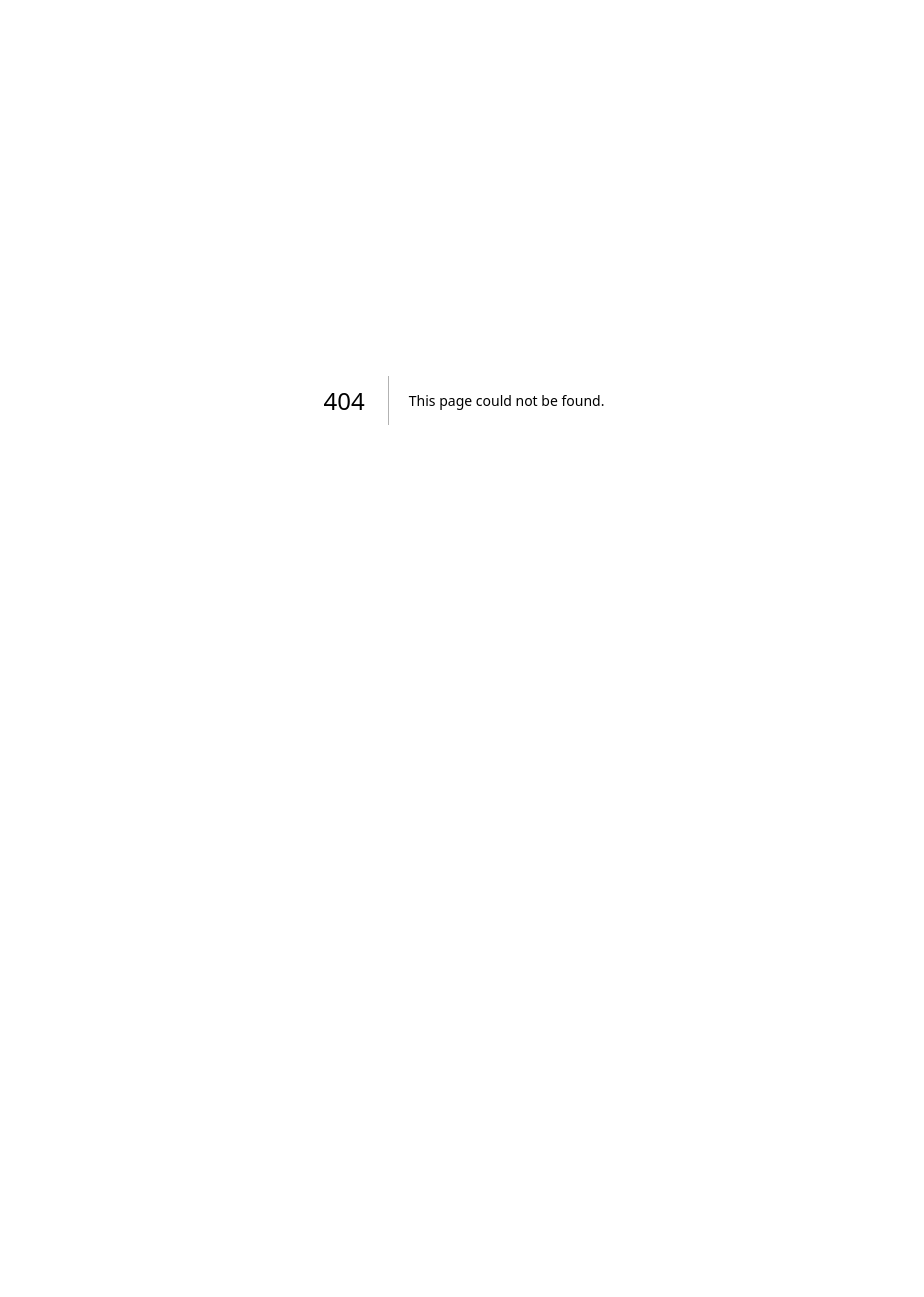
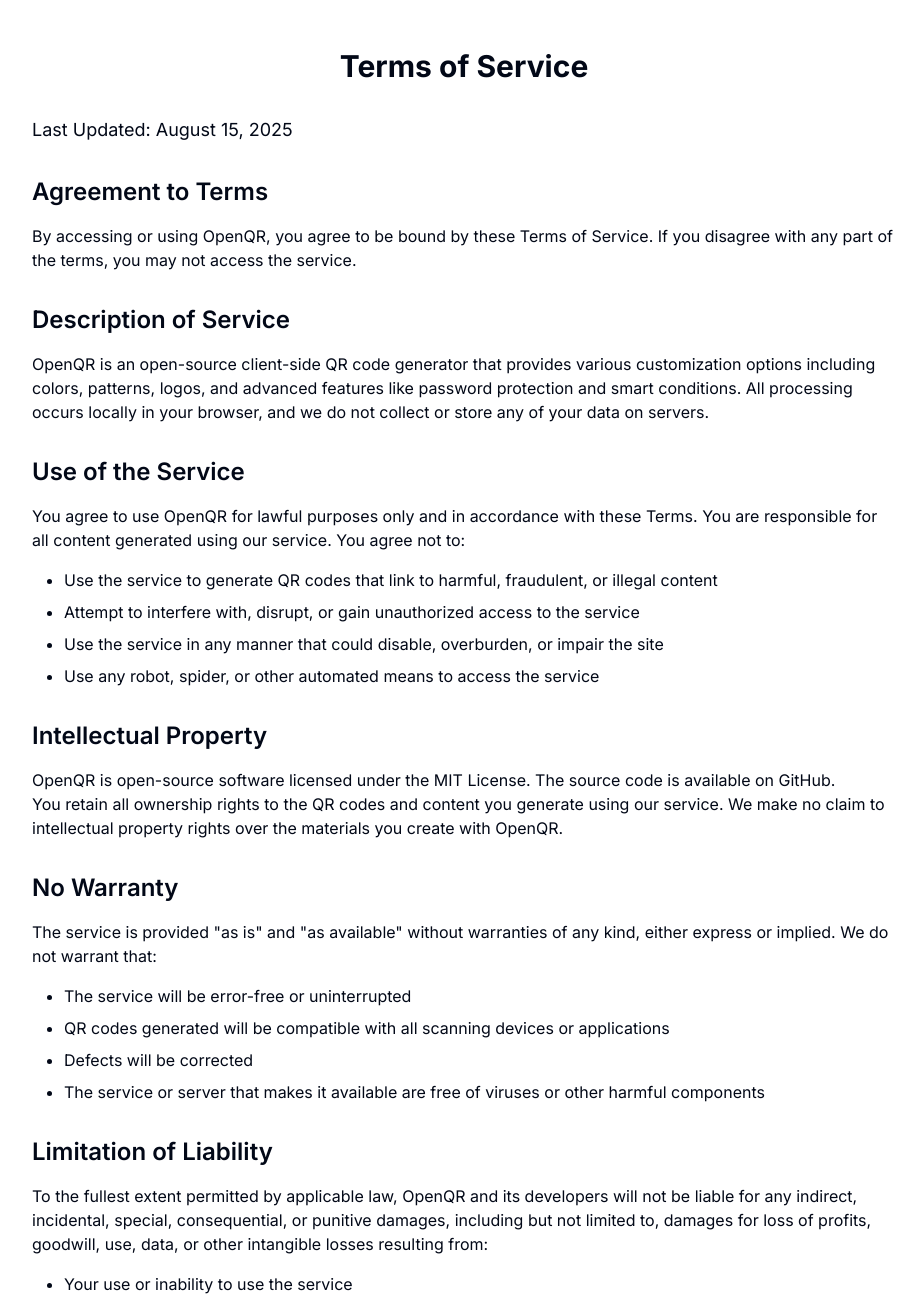
Before and after one commit to Dipesh-Mahat/OpenQR, a Next.js app: page /terms in a window 1280 px wide. Before the commit this address had no page. Shown: the top 1297 px of the page, without its empty margins (176-1100 px from the left). Before the commit the page ends 800 px from the top, so only its background shows below. Built offline with nearby package versions, Linux system fonts and the light colour scheme.

Commit message:
Add Privacy Policy and Terms of Service pages with navigation links

```diff
--- /dev/null
+++ b/src/app/privacy/page.tsx
@@ -0,0 +1,73 @@
+import Link from 'next/link';
+
+export const metadata = {
+  title: 'Privacy Policy | OpenQR',
+  description: 'Privacy policy for OpenQR - A client-side QR code generator',
+}
+
+export default function PrivacyPolicy() {
+  return (
+    <div className="container mx-auto px-4 py-12 max-w-4xl">
+      <h1 className="text-3xl font-bold mb-8 text-center">Privacy Policy</h1>
+
+      <div className="prose dark:prose-invert max-w-none">
+        <p className="text-lg mb-6">
+          Last Updated: August 15, 2025
+        </p>
+
+        <h2 className="text-2xl font-semibold mt-8 mb-4">Introduction</h2>
+        <p>
+          Welcome to OpenQR. This Privacy Policy explains how our client-side QR code generator handles your information.
+        </p>
+
+        <h2 className="text-2xl font-semibold mt-8 mb-4">No Data Collection Policy</h2>
+        <p>
+          <strong>OpenQR does not collect, store, or transmit any of your data.</strong> We've designed our application to work entirely within your browser:
+        </p>
+        <ul className="list-disc pl-8 my-4 space-y-2">
+          <li>All QR code generation happens directly in your browser</li>
+          <li>The content you enter to create QR codes never leaves your device</li>
+          <li>We don't use analytics, tracking cookies, or any data collection mechanisms</li>
+          <li>We don't have servers that process or store your QR code data</li>
+        </ul>
+
+        <h2 className="text-2xl font-semibold mt-8 mb-4">Local Storage</h2>
+        <p>
+          OpenQR may use your browser's local storage to save your QR code preferences and recent codes for your convenience.
+          This data never leaves your device and is only accessible to you when using our application on the same browser.
+        </p>
+
+        <h2 className="text-2xl font-semibold mt-8 mb-4">Third-Party Services</h2>
+        <p>
+          Our application is hosted on GitHub Pages, which may collect standard server logs including IP addresses and browser information.
+          This is not within our control, but GitHub does not share this information with us. For more information, please refer to
+          <a href="https://docs.github.com/en/site-policy/privacy-policies/github-privacy-statement" className="text-primary hover:underline" target="_blank" rel="noopener noreferrer"> GitHub's Privacy Statement</a>.
+        </p>
+
+        <h2 className="text-2xl font-semibold mt-8 mb-4">Security</h2>
+        <p>
+          Since all data processing occurs locally on your device and no data is transmitted to external servers,
+          there is no risk of data breaches from our application. Your QR code content remains private to your device.
+        </p>
+
+        <h2 className="text-2xl font-semibold mt-8 mb-4">Changes to Our Privacy Policy</h2>
+        <p>
+          We may update our Privacy Policy from time to time. We will post any changes on this page with an updated "Last Updated" date.
+        </p>
+
+        <h2 className="text-2xl font-semibold mt-8 mb-4">Contact Information</h2>
+        <p>
+          If you have any questions or concerns about this Privacy Policy, please contact us at:
+          <br />
+          Email: <a href="mailto:dipesh.mahat.dev@gmail.com" className="text-primary hover:underline">dipesh.mahat.dev@gmail.com</a>
+        </p>
+
+        <div className="mt-12 pt-8 border-t border-gray-200 dark:border-gray-700">
+          <Link href="/" className="text-primary hover:underline">
+            ← Back to Home
+          </Link>
+        </div>
+      </div>
+    </div>
+  )
+}
--- /dev/null
+++ b/src/app/terms/page.tsx
@@ -0,0 +1,105 @@
+import Link from 'next/link';
+
+export const metadata = {
+  title: 'Terms of Service | OpenQR',
+  description: 'Terms of service for OpenQR - A client-side QR code generator',
+}
+
+export default function TermsOfService() {
+  return (
+    <div className="container mx-auto px-4 py-12 max-w-4xl">
+      <h1 className="text-3xl font-bold mb-8 text-center">Terms of Service</h1>
+
+      <div className="prose dark:prose-invert max-w-none">
+        <p className="text-lg mb-6">
+          Last Updated: August 15, 2025
+        </p>
+
+        <h2 className="text-2xl font-semibold mt-8 mb-4">Agreement to Terms</h2>
+        <p>
+          By accessing or using OpenQR, you agree to be bound by these Terms of Service. If you disagree with any part of the terms,
+          you may not access the service.
+        </p>
+
+        <h2 className="text-2xl font-semibold mt-8 mb-4">Description of Service</h2>
+        <p>
+          OpenQR is an open-source client-side QR code generator that provides various customization options including colors, patterns,
+          logos, and advanced features like password protection and smart conditions. All processing occurs locally in your browser,
+          and we do not collect or store any of your data on servers.
+        </p>
+
+        <h2 className="text-2xl font-semibold mt-8 mb-4">Use of the Service</h2>
+        <p>
+          You agree to use OpenQR for lawful purposes only and in accordance with these Terms. You are responsible for all content
+          generated using our service. You agree not to:
+        </p>
+        <ul className="list-disc pl-8 my-4 space-y-2">
+          <li>Use the service to generate QR codes that link to harmful, fraudulent, or illegal content</li>
+          <li>Attempt to interfere with, disrupt, or gain unauthorized access to the service</li>
+          <li>Use the service in any manner that could disable, overburden, or impair the site</li>
+          <li>Use any robot, spider, or other automated means to access the service</li>
+        </ul>
+
+        <h2 className="text-2xl font-semibold mt-8 mb-4">Intellectual Property</h2>
+        <p>
+          OpenQR is open-source software licensed under the MIT License. The source code is available on GitHub.
+        </p>
+        <p>
+          You retain all ownership rights to the QR codes and content you generate using our service. We make no claim to intellectual
+          property rights over the materials you create with OpenQR.
+        </p>
+
+        <h2 className="text-2xl font-semibold mt-8 mb-4">No Warranty</h2>
+        <p>
+          The service is provided "as is" and "as available" without warranties of any kind, either express or implied.
+          We do not warrant that:
+        </p>
+        <ul className="list-disc pl-8 my-4 space-y-2">
+          <li>The service will be error-free or uninterrupted</li>
+          <li>QR codes generated will be compatible with all scanning devices or applications</li>
+          <li>Defects will be corrected</li>
+          <li>The service or server that makes it available are free of viruses or other harmful components</li>
+        </ul>
+
+        <h2 className="text-2xl font-semibold mt-8 mb-4">Limitation of Liability</h2>
+        <p>
+          To the fullest extent permitted by applicable law, OpenQR and its developers will not be liable for any indirect, incidental,
+          special, consequential, or punitive damages, including but not limited to, damages for loss of profits, goodwill, use, data,
+          or other intangible losses resulting from:
+        </p>
+        <ul className="list-disc pl-8 my-4 space-y-2">
+          <li>Your use or inability to use the service</li>
+          <li>Any changes made to the service</li>
+          <li>Unauthorized access to or alteration of your data</li>
+          <li>Any third party's conduct or content accessed through the service</li>
+        </ul>
+
+        <h2 className="text-2xl font-semibold mt-8 mb-4">Indemnification</h2>
+        <p>
+          You agree to defend, indemnify, and hold harmless OpenQR and its developers from and against any claims, liabilities, damages,
+          judgments, awards, losses, costs, expenses, or fees arising out of or relating to your violation of these Terms or your use of
+          the service.
+        </p>
+
+        <h2 className="text-2xl font-semibold mt-8 mb-4">Changes to Terms</h2>
+        <p>
+          We reserve the right to modify these Terms at any time. We will provide notice of any material changes by updating the
+          "Last Updated" date. Your continued use of OpenQR after such modifications constitutes your acceptance of the revised Terms.
+        </p>
+
+        <h2 className="text-2xl font-semibold mt-8 mb-4">Contact Information</h2>
+        <p>
+          If you have any questions about these Terms, please contact us at:
+          <br />
+          Email: <a href="mailto:dipesh.mahat.dev@gmail.com" className="text-primary hover:underline">dipesh.mahat.dev@gmail.com</a>
+        </p>
+
+        <div className="mt-12 pt-8 border-t border-gray-200 dark:border-gray-700">
+          <Link href="/" className="text-primary hover:underline">
+            ← Back to Home
+          </Link>
+        </div>
+      </div>
+    </div>
+  )
+}
--- a/src/components/layout/footer.tsx
+++ b/src/components/layout/footer.tsx
@@ -1,3 +1,4 @@
+import Link from 'next/link'
 import { DonationDialog } from './donation-dialog'
 
 export function Footer() {
@@ -17,12 +18,12 @@
             </a>
           </p>
           <div className="flex items-center space-x-4 mt-4 md:mt-0">
-            <a href="#" className="text-sm text-muted-foreground hover:text-foreground transition-colors">
+            <Link href="/privacy" className="text-sm text-muted-foreground hover:text-foreground transition-colors">
               Privacy Policy
-            </a>
-            <a href="#" className="text-sm text-muted-foreground hover:text-foreground transition-colors">
+            </Link>
+            <Link href="/terms" className="text-sm text-muted-foreground hover:text-foreground transition-colors">
               Terms of Service
-            </a>
+            </Link>
             <div className="ml-4" style={{ position: 'relative' }}>
               <DonationDialog />
             </div>
```
